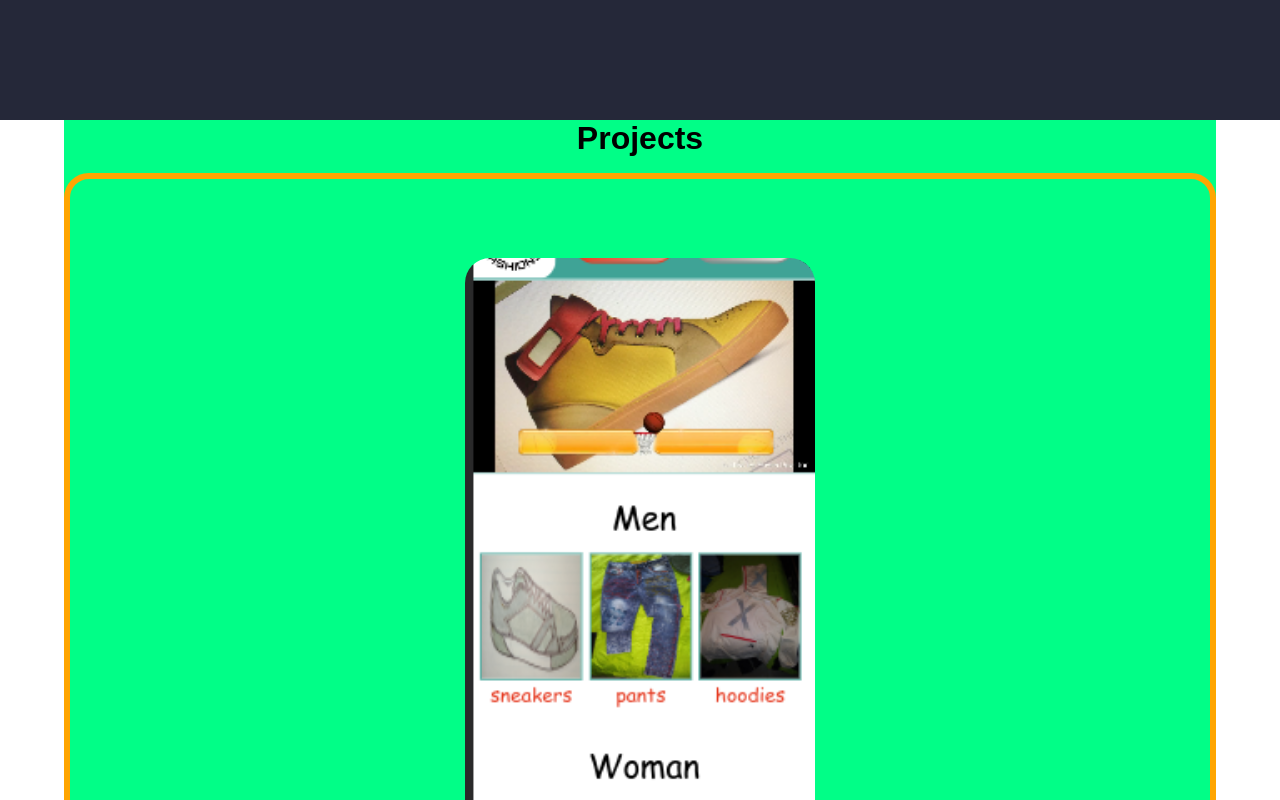
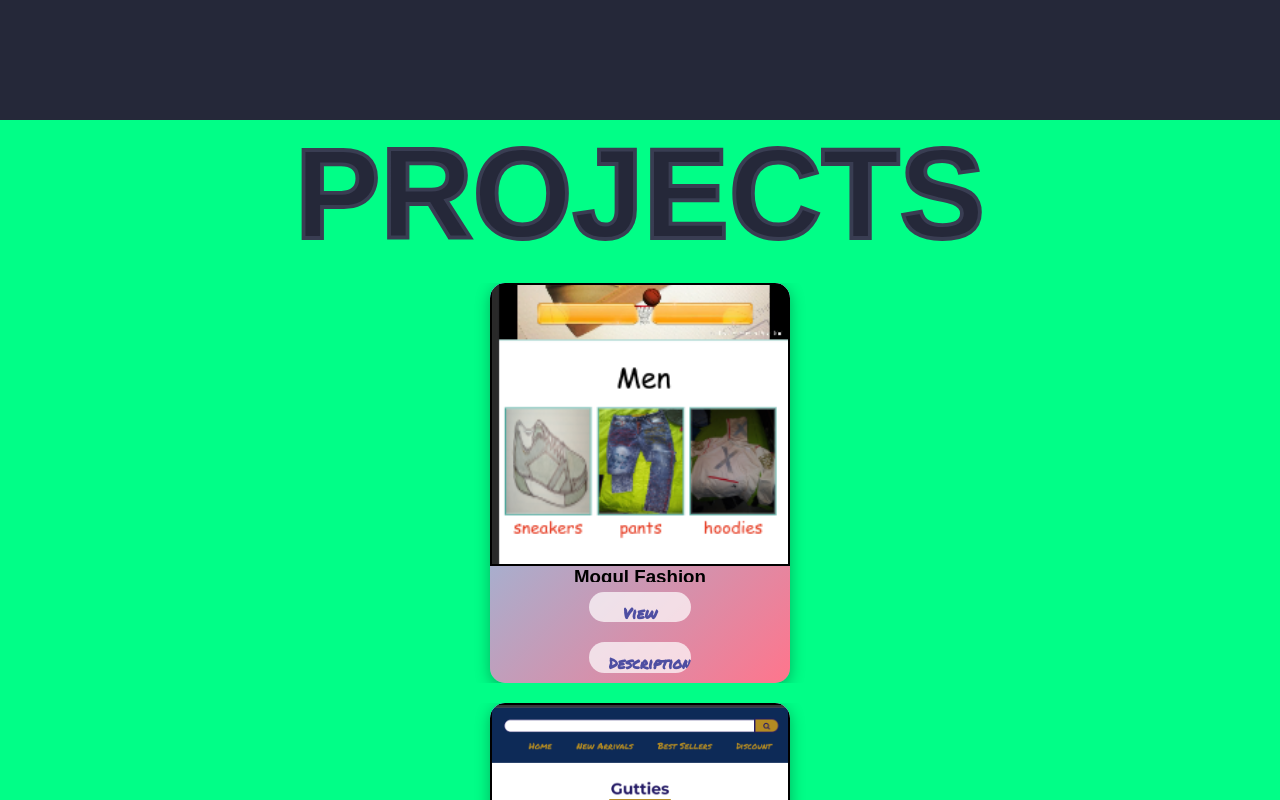
Before and after one commit to cyberstizz/charleslambjr, a React (Create React App) app: page / in a window 1280 px wide. Shown: the part 680-1480 px from the top of the page. Built offline with nearby package versions, Linux system fonts and the light colour scheme; a web font is replaced by a local one.

Commit message:
changed several things like the sections and a few other things

```diff
--- a/src/components/ProjectsCard.css
+++ b/src/components/ProjectsCard.css
@@ -1,22 +1,21 @@
 .card-container {
     perspective: 1000px;
-    display: flex; /* Use flexbox to center the card */
-    justify-content: center; /* Center horizontally */
-    align-items: center; /* Center vertically */
-    height: 100vh; /* Take up full viewport height */
-    border: solid 6px orange;
-    border-radius: 25px;
+    display: flex;
+    justify-content: center;
+    align-items: center;
+    margin-bottom: 20px;
   }
 
   .card {
-    width: 80vw; /* Set card width to 80% of the viewport width */
-    max-width: 350px; /* Optional: Set a max-width to avoid the card becoming too wide on larger screens */
-    height: 80%; /* Adjust height automatically based on content */
+    width: 300px; /* Adjust as needed */
+    height: 400px; /* Adjust as needed */
     position: relative;
     transition: transform 0.6s;
     transform-style: preserve-3d;
-    margin: 0 auto; /* Additional centering for margin */
-    border-radius: 25px;
+    border-radius: 15px; /* Rounded borders */
+    background: linear-gradient(135deg, #6DD5FA, #FF758C); /* Gradient background */
+    box-shadow: 0 4px 15px rgba(0, 0, 0, 0.3);
+    margin-left: 0;
   }
 
   .card.flipped {
@@ -25,11 +24,16 @@
 
   .card-front, .card-back {
     width: 100%;
-    min-height: 100px; /* Adjust to new content size */
-    backface-visibility: visible;
+    height: 100%;
+    backface-visibility: hidden;
     position: absolute;
     top: 0;
     left: 0;
+    display: flex;
+    flex-direction: column;
+    align-items: center;
+    justify-content: center;
+    border-radius: 15px;
   }
 
   .card-front {
@@ -53,25 +57,24 @@
     height: 100%;       /* Scale image to the height of the container */
     object-fit: cover;  /* Ensures the image covers the container, might crop the image */
     /* OR use 'object-fit: contain;' to ensure the full image is shown without cropping */
-    display: block;     /* Removes any extra space below the image */
+    display: block;
+    border: solid 2px black;    /* Removes any extra space below the image */
 }
 
 .card-button {
-    background: linear-gradient(45deg, #6DD5FA, #FF758C); /* Gradient background */
-    color: white; /* Text color */
-    width: 40px;
-    height: 10vh;
-    border: none; /* No border */
-    border-radius: 20px; /* Rounded corners */
-    padding: 10px 20px; /* Padding inside the button */
-    font-weight: bold; /* Bold text */
-    text-transform: uppercase; /* Uppercase text */
-    box-shadow: 0 4px 8px rgba(0, 0, 0, 0.2); /* Subtle box shadow */
-    transition: transform 0.2s, box-shadow 0.2s; /* Smooth transition for hover effect */
-    cursor: pointer; /* Cursor changes to pointer to indicate it's clickable */
+    margin: 10px;
+    padding: 10px 20px;
+    height: 35px;
+    border: none;
+    border-radius: 20px;
+    background: rgba(255, 255, 255, 0.7); /* Slightly transparent white */
+    color: rgb(78, 78, 162);
+    font-weight: bold;
+    cursor: pointer;
+    transition: background-color 0.3s, transform 0.2s; /* Cursor changes to pointer to indicate it's clickable */
 }
 
 .card-button:hover, .card-button:focus {
-    transform: translateY(-2px); /* Slightly raise the button on hover/focus */
-    box-shadow: 0 6px 12px rgba(0, 0, 0, 0.3); /* Increase the shadow on hover/focus */
+    background: rgba(255, 255, 255, 0.9);
+    transform: translateY(-2px);/* Increase the shadow on hover/focus */
 }
--- a/src/components/Splash.css
+++ b/src/components/Splash.css
@@ -37,7 +37,7 @@ h2::before {
 }
 
 .projectsDiv {
-    width: 90vw;
+    width: 100vw;
     height: fit-content;
     background-color: #01fe87;
     overflow: visible;
@@ -51,6 +51,15 @@ h2::before {
     width: 100vw;
     background-color: #252839;;
     overflow: visible;
+    color: #01fe87 !important;
+}
+
+.splashButton{
+    height: 70px;
+    width: 230px;
+    background-color: #01fe87;
+    border-radius: 26px;
+    color: #383e52;
 }
 
 
--- a/src/components/Splash.js
+++ b/src/components/Splash.js
@@ -44,12 +44,12 @@ const Splash = () =>{
        <br/>
        <br/>
 
-       <Link to="./home"><button className='splashButton'><h3>visit old website</h3></button></Link>
+       <Link to="./home"><button className='splashButton'><h3>visit old site</h3></button></Link>
        </div>
 
 
         <div className='projectsDiv'>
-            <h1 style={{textAlign: "center", marginBottom: "2vh"}} >Projects</h1>
+            <h2 style={{textAlign: "center", marginBottom: "2vh"}} >Projects</h2>
 
             {projectsData.map(project => <ProjectsCard key={project.title} project={project} />)}
 
```
